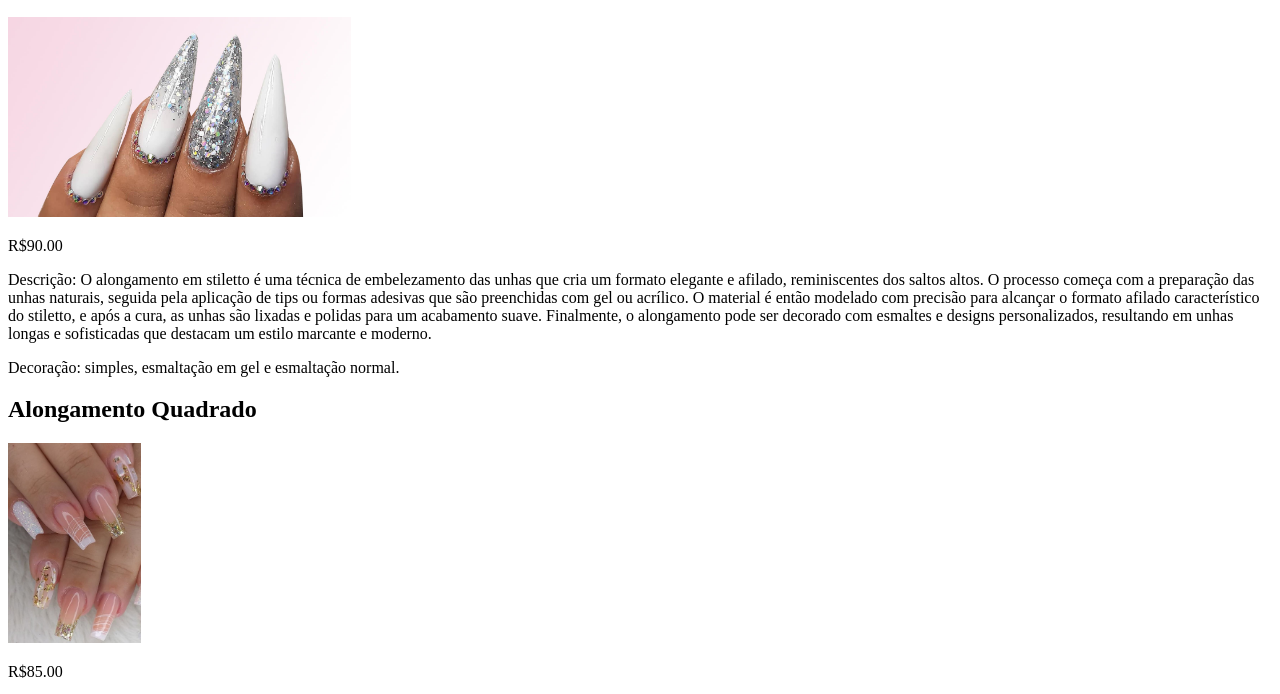
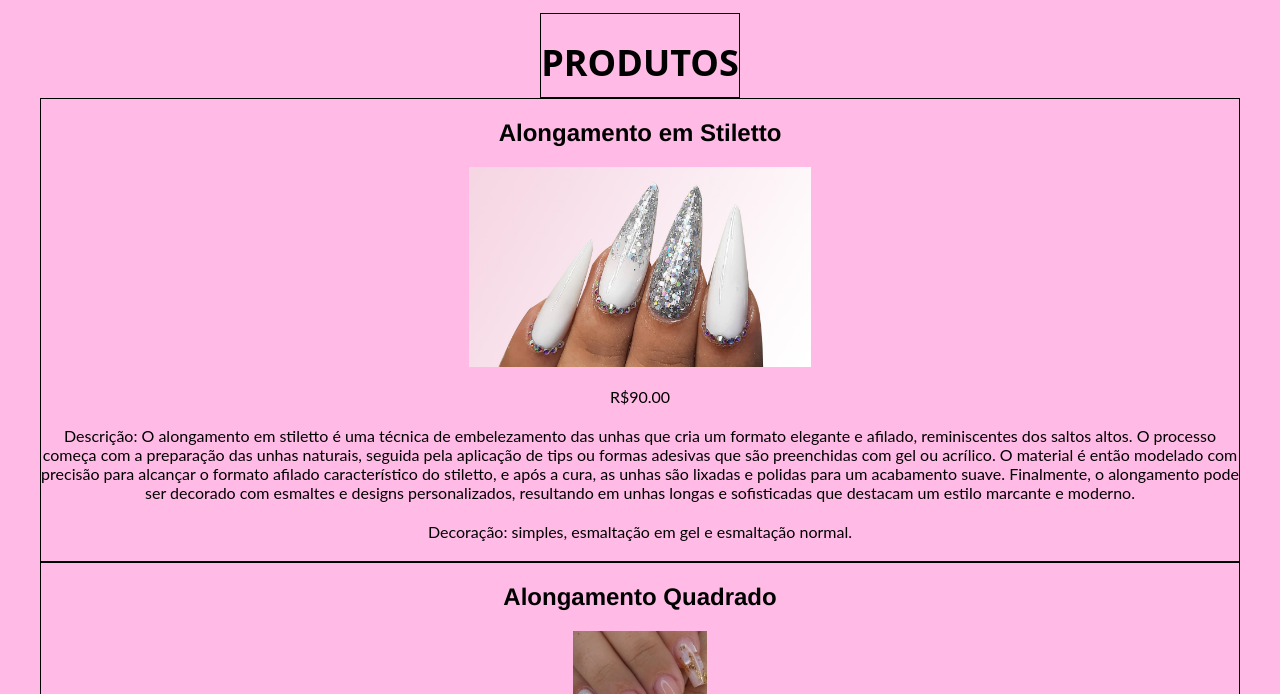
Before and after one commit to clarinha05/css, a plain HTML site: page salao.html in a window 1280 px wide. Shown: the part 785-1479 px from the top of the page. Drawn offline with Linux system fonts and the light colour scheme.

Commit message:
mensagem de commit

```diff
--- a/salao.html
+++ b/salao.html
@@ -3,6 +3,7 @@
   <body>
     <header>
       <img src="/imgs/Logotipo nails.png" alt="Logotipo Clara Franco Nail Design">
+      <link rel="stylesheet" type="text/css" href="css/estilo.css">
       <h1>Clara Franco Nail Design</h1>
     </header>
     <nav>
```
